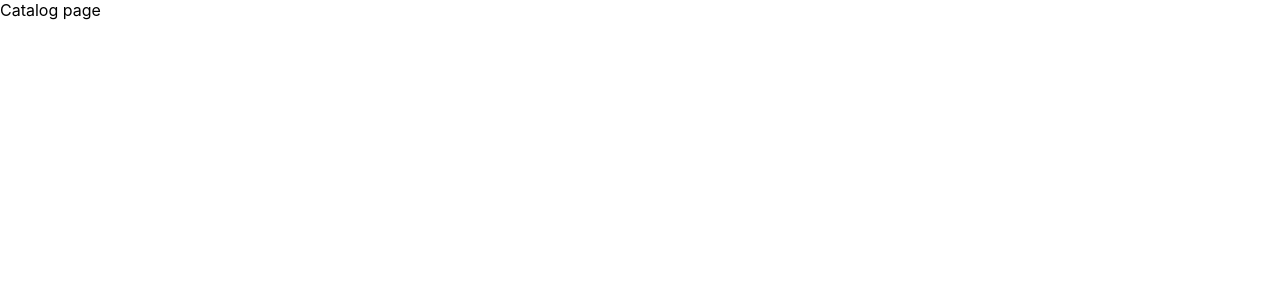
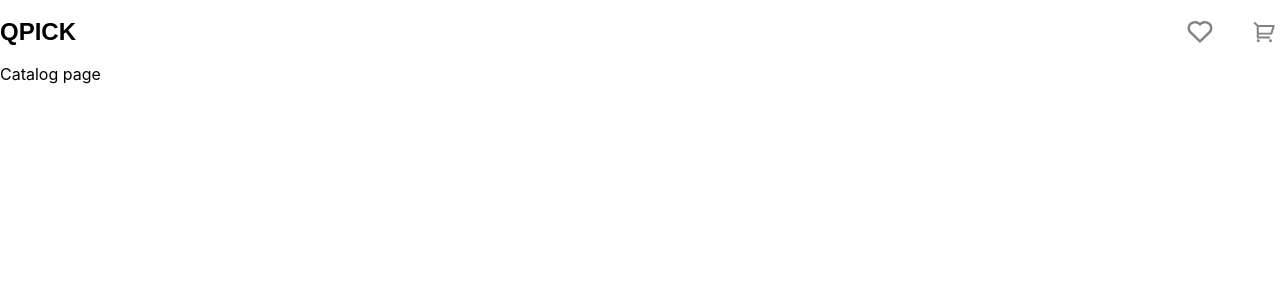
Before and after one commit to romanmarasanov/online-shop-concept-frontend, a React (Create React App) app: page /catalog in a window 1280 px wide. Shown: the top 300 px of the page. Built offline with nearby package versions, Linux system fonts and the light colour scheme.

Commit message:
add site ceil components and styles

```diff
--- /dev/null
+++ b/src/components/ceiling/siteCeiling.js
@@ -0,0 +1,21 @@
+import styles from "./siteCeiling.module.css"
+import favoritesIcon from "../../assets/icons/Like.svg"
+import cartIcon from "../../assets/icons/Cart.svg"
+
+export const SiteCeiling = () => {
+	return (
+		<div className={styles.container}>
+			<div className={styles.serviceTitleBlock}>
+				<span className={styles.serviceTitle}>QPICK</span>
+			</div>
+			<div className={styles.iconsBlock}>
+				<div className={styles.iconBlock}>
+					<img className={styles.favoritesIcon.icon + " " + styles.icon} src={favoritesIcon} alt={"favorites"} aria-label="favorites items" />
+				</div>
+				<div className={styles.iconBlock}>
+					<img className={styles.cartIcon + " " + styles.icon} src={cartIcon} alt={"cart"} aria-label="cart" />
+				</div>
+			</div>
+		</div>
+	);
+};
--- /dev/null
+++ b/src/components/ceiling/siteCeiling.module.css
@@ -0,0 +1,46 @@
+
+.container {
+	display: flex;
+	justify-content: space-between;
+	height: 4rem;
+	align-items: center;
+}
+.serviceTitleBlock {
+
+}
+.serviceTitle {
+	font-size: 1.5rem;
+	font-family: Montserrat, sans-serif;
+	font-weight: 700;
+}
+.iconsBlock {
+	display: flex;
+	gap: 2rem;
+	flex-direction: row;
+}
+.iconBlock {
+	display: flex;
+	justify-content: center;
+	align-items: center;
+	width: 2rem;
+	height: 2rem;
+}
+.favoritesIcon {
+
+}
+.cartIcon {
+
+}
+.favoritesIcon {
+
+}
+.icon {
+	cursor: pointer;
+	height: 70%;
+	transition: height .3s ease
+}
+.icon:hover {
+	cursor: pointer;
+	height: 80%;
+	transition: height .3s ease;
+}
--- a/src/pages/catalogPage/catalogPage.js
+++ b/src/pages/catalogPage/catalogPage.js
@@ -1,7 +1,10 @@
+
+import { SiteCeiling } from '../../components/ceiling/siteCeiling';
 
 export const CatalogPage = () => {
 	return (
 		<div>
+			<SiteCeiling />
 			Catalog page
 		</div>
 	);
```
